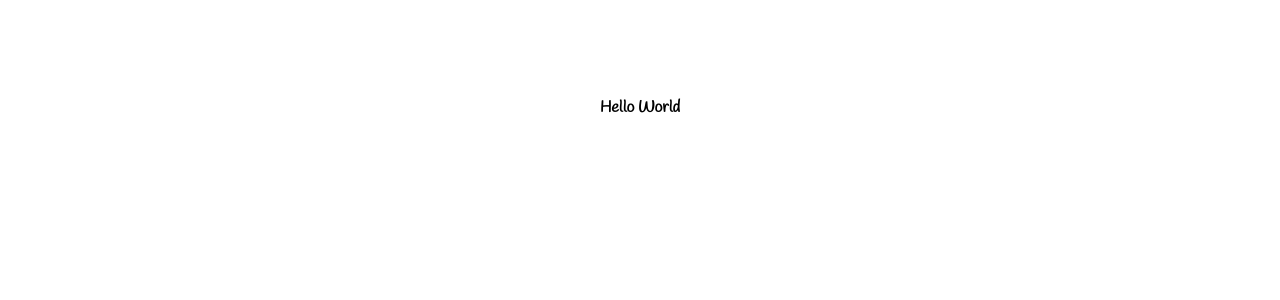
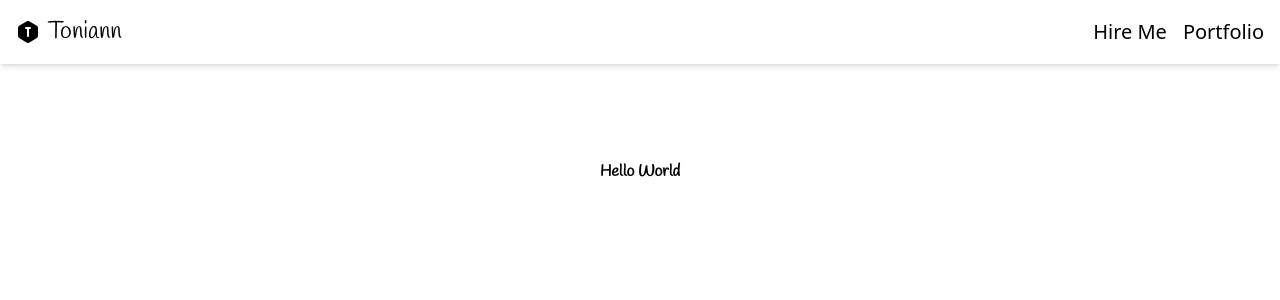
Before and after one commit to twalla13/nextjs-portfolio, a Next.js app: page / in a window 1280 px wide. Shown: the top 300 px of the page. Built offline with nearby package versions, Linux system fonts and the light colour scheme.

Commit message:
Create navbar

```diff
--- a/package.json
+++ b/package.json
@@ -13,7 +13,8 @@
     "clsx": "^2.1.1",
     "next": "14.2.3",
     "react": "^18",
-    "react-dom": "^18"
+    "react-dom": "^18",
+    "react-icons": "^5.2.1"
   },
   "devDependencies": {
     "@types/node": "^20",
--- a/src/app/components/Header.tsx
+++ b/src/app/components/Header.tsx
@@ -1,9 +1,5 @@
 export default function Header() {
-  return (
-    <header>
-      <nav>
-        <ul></ul>
-      </nav>
+    return <header>
+
     </header>
-  )
 }
--- a/src/app/components/NavBar.tsx
+++ b/src/app/components/NavBar.tsx
@@ -1,9 +1,21 @@
-import Link from 'next/link'
+import Link from "next/link";
+import { TbHexagonLetterTFilled } from "react-icons/tb";
 
-export const NavBar = () => {
+const NavBar = () => {
   return (
-    <nav className="p-4 font-display text-black">
-      <div className="container"></div>
+    <nav className="p-4 bg-white shadow-md">
+      <div className="container mx-auto flex justify-between items-center">
+        <div className="flex items-center space-x-2">
+          <TbHexagonLetterTFilled className="text-black text-2xl" /> {/* Replace FaIconName with the actual icon name */}
+          <div className="text-black text-2xl font-display">Toniann</div>
+        </div>
+        <div className="flex space-x-4">
+          <div className="text-black text-xl font-normal"><Link href="/HireMe">Hire Me</Link></div>
+          <div className="text-black text-xl font-normal"><Link href="/Portfolio">Portfolio</Link></div>
+        </div>
+      </div>
     </nav>
-  )
-}
+  );
+};
+
+export default NavBar;
--- a/src/app/layout.tsx
+++ b/src/app/layout.tsx
@@ -1,7 +1,9 @@
-import type { Metadata } from 'next'
-import { Inter, Handlee } from 'next/font/google'
-import clsx from 'clsx'
-import './globals.css'
+import type { Metadata } from "next";
+import { Inter, Handlee} from "next/font/google";
+import clsx from "clsx";
+import "./globals.css";
+import Header from "./components/Header";
+import NavBar from "./components/NavBar";
 
 const inter = Inter({
   subsets: ['latin'],
@@ -9,31 +11,35 @@ const inter = Inter({
   variable: '--font-inter',
 })
 
-const handlee = Handlee({
+const handlee= Handlee({
   subsets: ['latin'],
   display: 'swap',
   variable: '--font-handlee',
-  weight: '400',
+  weight: "400"
 })
 
 export const metadata: Metadata = {
   metadataBase: new URL('https://tonidocs.com'),
-  title: 'ToniDocs',
-  description:
-    'Discover tonidocs by Toniann Wallace: a showcase of innovative software engineering projects and insights.',
-  openGraph: {
+  title: "ToniDocs",
+  description: "Discover tonidocs by Toniann Wallace: a showcase of innovative software engineering projects and insights.",
+   openGraph: {
     images: '/images/og-mage.png',
   },
-}
+};
 
 export default function RootLayout({
   children,
 }: Readonly<{
-  children: React.ReactNode
+  children: React.ReactNode;
 }>) {
   return (
     <html lang="en" className={clsx(inter.variable, handlee.variable)}>
-      <body>{children}</body>
+
+     <body>
+      <Header />
+      <NavBar />
+      {children}
+     </body>
     </html>
-  )
+  );
 }
```
Also changed, not shown: 1 other file (tests, documents, lock files or other folders).
